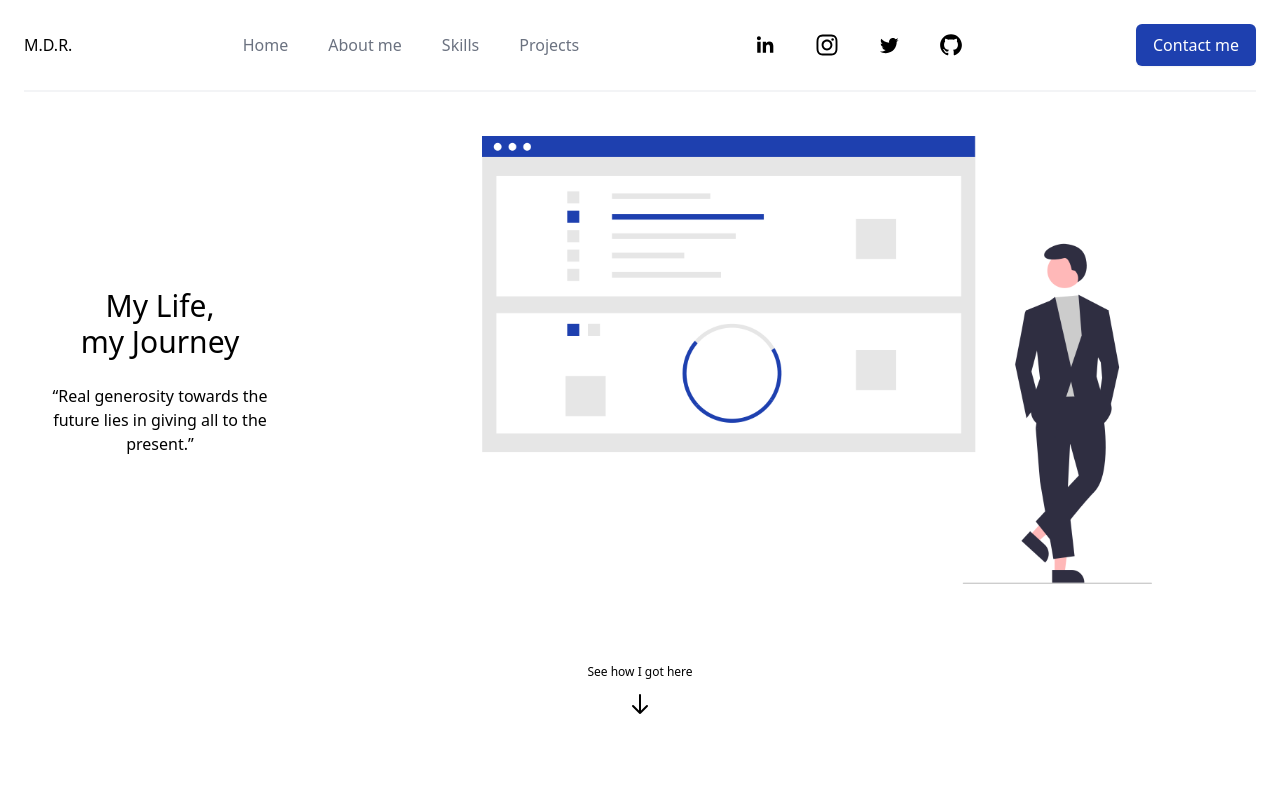
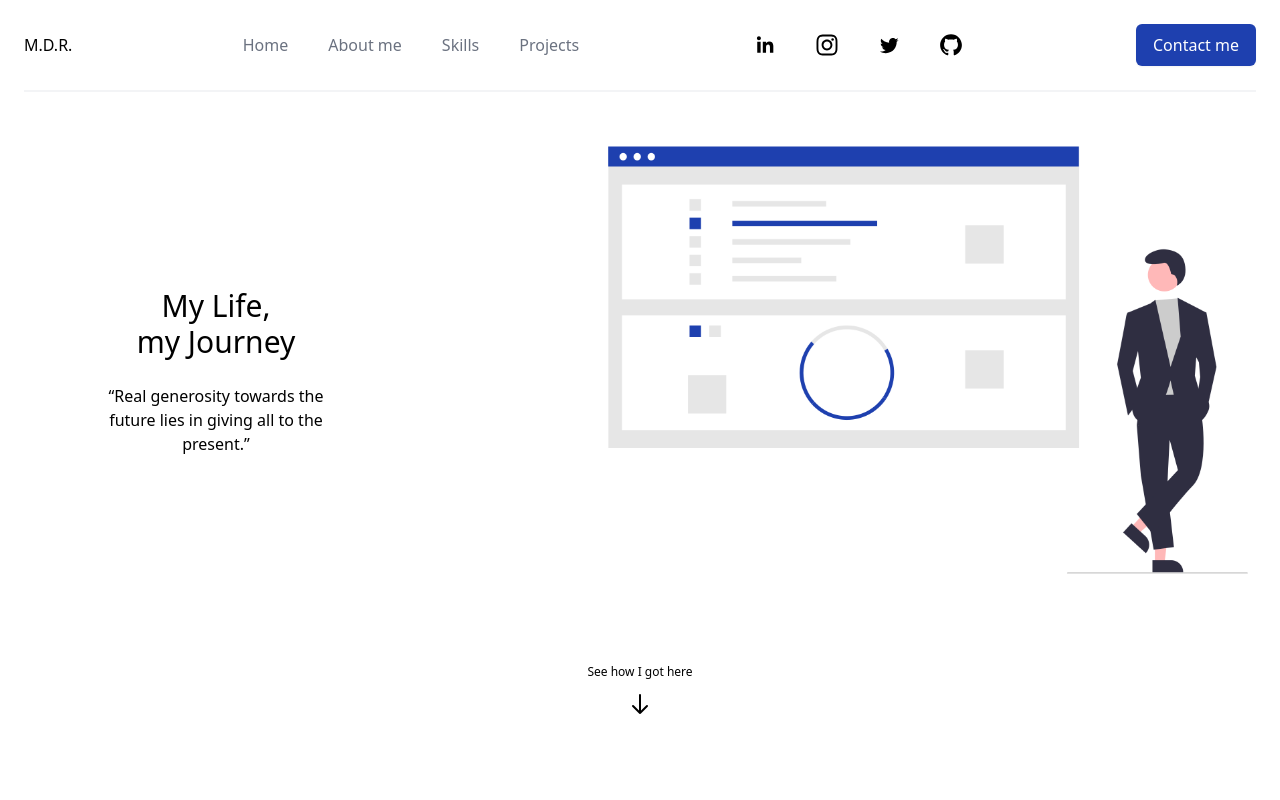
Before and after one commit to michirem/michisportfolio, an Angular app: page /about in a window 1280 px wide. Shown: the top 800 px of the page. Built offline with nearby package versions, Linux system fonts and the light colour scheme; what @tailwindcss/typography would draw is missing.

Commit message:
added ipad pro media query

```diff
--- a/src/app/about/about.component.css
+++ b/src/app/about/about.component.css
@@ -4,13 +4,13 @@ main {
 
 .hero {
     background-image: url("/assets/img/success.png");
-    background-position: 50% 150%;
+    background-position: 50% 80%;
     background-repeat: no-repeat;
-    background-size: contain;
+    background-size: 350px;
     height: 60vh;
 }
 
-/* iphone 5/6/7/8 */
+/* iphone 6/7/8 */
 
 @media all and (min-width: 320px) and (orientation: landscape) {
     main {
@@ -20,8 +20,9 @@ main {
 
 @media all and (min-width: 375px) and (min-height: 667px) {
     .hero {
-        background-position: 83% 50%;
+        background-position: 50% 80%;
         height: 65vh;
+        background-size: 400px;
     }
 }
 
@@ -32,8 +33,9 @@ main {
         margin-top: 1.5rem;
     }
     .hero {
-        background-position: 77% 50%;
+        background-position: 50% 75%;
         height: 70vh;
+        background-size: 450px;
     }
 }
 
@@ -44,8 +46,9 @@ main {
         margin-top: 5rem;
     }
     .hero {
-        background-position: 150% 120%;
+        background-position: 120% 120%;
         height: 40vh;
+        background-size: 550px;
     }
 }
 
@@ -56,20 +59,26 @@ main {
     }
 }
 
-/* iPadPro */
+/* iPad Pro */
 
-/* @media only screen and (min-device-width: 1024px) and (max-device-height: 1366px) and (orientation: portrait) and (-webkit-min-device-pixel-ratio: 2){
+/* Portrait */
+@media only screen
+  and (min-width: 1024px)
+  and (max-height: 1366px)
+  and (orientation: portrait)
+  and (-webkit-min-device-pixel-ratio: 1.5) {
     .hero {
-        background-position: 150% 50%;
-        height: 50vh;
+        background-position: 120% 100%;
+        height: 40vh;
+        background-size: 700px;
     }
-} */
-
+}
 /* Desktop  */
 
-@media only screen and (min-width: 1024px) {
+@media only screen and (min-width: 1025px) {
     .hero {
-        background-position: 90% 120%;
+        background-position: 110% 50%;
         height: 70vh;
+        background-size: 800px;
     }
 }
--- a/src/app/about/about.component.html
+++ b/src/app/about/about.component.html
@@ -1,6 +1,6 @@
 <main>
     <div class="hero flex justify-start md:items-center">
-        <div class="hidden md:flex md:flex-col md: text-center w-60 md:ml-10">
+        <div class="hidden md:flex md:flex-col md: text-center w-60 md:ml-10 lg:ml-24">
             <h1 class="text-3xl my-6">
                 My Life,
                 <br>
```
